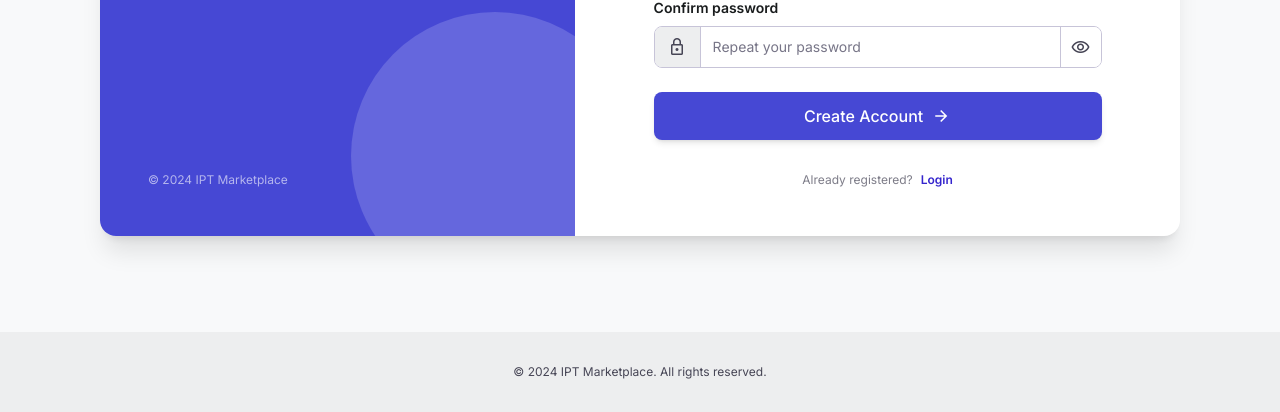
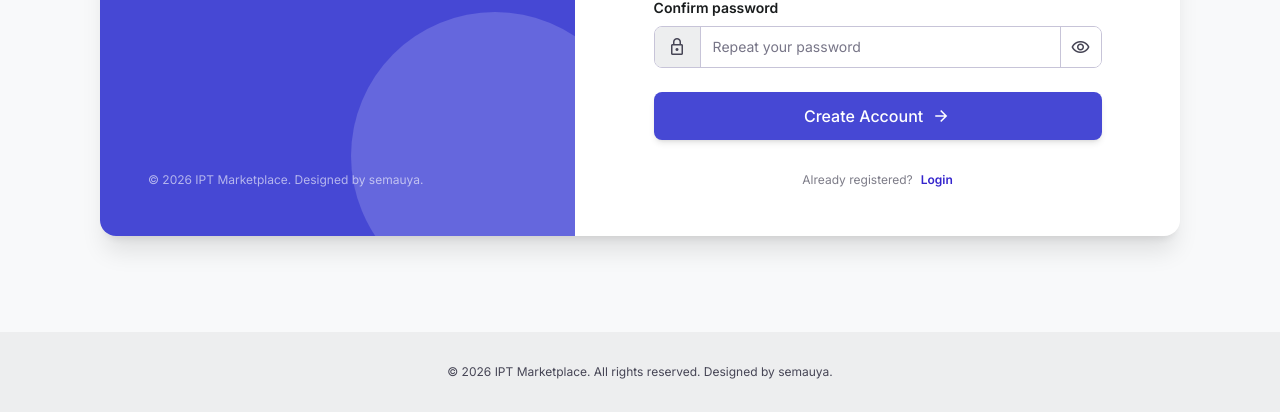
Before and after one commit to IM14725/IPT-placement-system, a Django app: page /auth/register/ in a window 1280 px wide. Shown: the part 910-1322 px from the top of the page. Run offline with Django 5.2, Linux system fonts and the light colour scheme; parts of the project's set-up code (start-up, migrations or seed data) failed here and were passed over; some libraries are stand-ins or nearby versions.

Commit message:
feat: change footer year to current and add 'designed by semauya'

```diff
--- a/backend/scripts/build_translations.py
+++ b/backend/scripts/build_translations.py
@@ -36,7 +36,7 @@ CATALOG = {
     "Logout": "Toka",
     "Login": "Ingia",
     "Register": "Jisajili",
-    "&copy; 2024 IPT Marketplace. All rights reserved.": "&copy; 2024 IPT Marketplace. Haki zote zimehifadhiwa.",
+    "All rights reserved. Designed by semauya.": "Haki zote zimehifadhiwa. Imeundwa na semauya.",
     # --- auth ---
     "Welcome back to your <span class=\"text-primary-fixed\">training journey.</span>": "Karibu tena katika <span class=\"text-primary-fixed\">safari yako ya mafunzo.</span>",
     "Verified students, verified companies": "Wanafunzi waliothibitishwa, kampuni zilizothibitishwa",
--- a/backend/templates/base.html
+++ b/backend/templates/base.html
@@ -244,7 +244,7 @@
 
   <footer class="w-full bg-surface-container py-lg mt-xl">
     <div class="max-w-[1280px] mx-auto px-md text-center text-on-surface-variant text-metadata">
-      {% blocktrans %}&copy; 2024 IPT Marketplace. All rights reserved.{% endblocktrans %}
+      &copy; {% now "Y" %} IPT Marketplace. {% trans "All rights reserved. Designed by semauya." %}
     </div>
   </footer>
 
--- a/backend/templates/registration/forgot_password.html
+++ b/backend/templates/registration/forgot_password.html
@@ -35,7 +35,7 @@
         </div>
       </div>
     </div>
-    <span class="relative z-10 font-metadata text-metadata text-on-primary/60">© 2024 IPT Marketplace</span>
+    <span class="relative z-10 font-metadata text-metadata text-on-primary/60">&copy; {% now "Y" %} IPT Marketplace. Designed by semauya.</span>
   </div>
 
   <!-- Form panel -->
--- a/backend/templates/registration/login.html
+++ b/backend/templates/registration/login.html
@@ -38,7 +38,7 @@
         </div>
       </div>
     </div>
-    <span class="relative z-10 font-metadata text-metadata text-on-primary/60">© 2024 IPT Marketplace</span>
+    <span class="relative z-10 font-metadata text-metadata text-on-primary/60">&copy; {% now "Y" %} IPT Marketplace. Designed by semauya.</span>
   </div>
 
   <!-- Form panel -->
--- a/backend/templates/registration/register.html
+++ b/backend/templates/registration/register.html
@@ -38,7 +38,7 @@
         </div>
       </div>
     </div>
-    <span class="relative z-10 font-metadata text-metadata text-on-secondary/60">© 2024 IPT Marketplace</span>
+    <span class="relative z-10 font-metadata text-metadata text-on-secondary/60">&copy; {% now "Y" %} IPT Marketplace. Designed by semauya.</span>
   </div>
 
   <!-- Form panel -->
--- a/backend/templates/registration/reset_password.html
+++ b/backend/templates/registration/reset_password.html
@@ -29,7 +29,7 @@
         </div>
       </div>
     </div>
-    <span class="relative z-10 font-metadata text-metadata text-on-secondary/60">© 2024 IPT Marketplace</span>
+    <span class="relative z-10 font-metadata text-metadata text-on-secondary/60">&copy; {% now "Y" %} IPT Marketplace. Designed by semauya.</span>
   </div>
 
   <!-- Form panel -->
```
